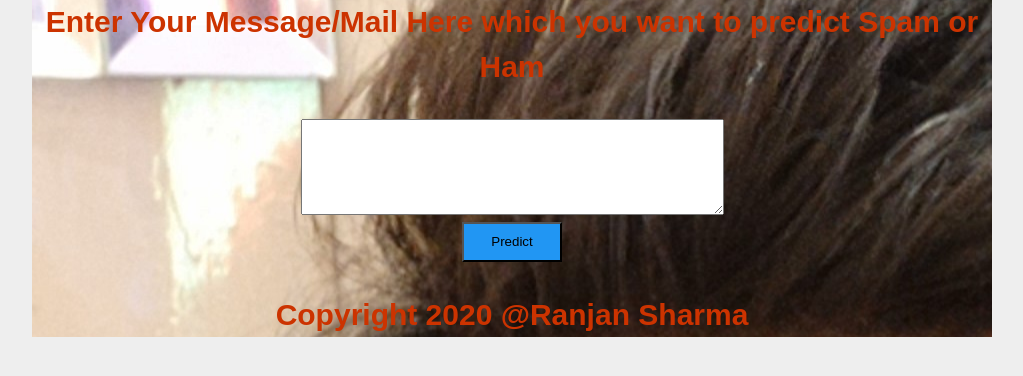
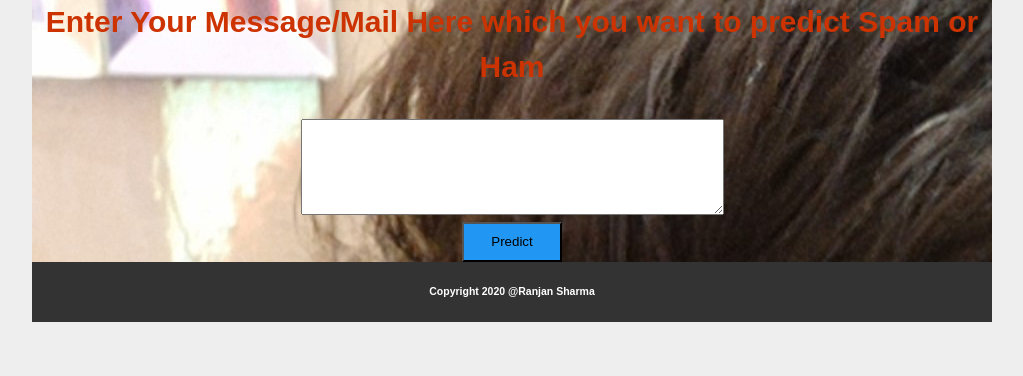
Before and after one commit to iamranjan/spam_classifier_Flask, a Flask app: page / in a window 1280 px wide. Shown: the part 187-563 px from the top of the page, without its empty margins (128-1151 px from the left). Run offline with Flask 2, Linux system fonts and the light colour scheme; parts of the project's set-up code (start-up, migrations or seed data) failed here and were passed over.

Commit message:
Update styles.css

```diff
--- a/static/styles.css
+++ b/static/styles.css
@@ -1,5 +1,6 @@
 html { font-family: sans-serif; background: #eee; padding: 1rem; }
-
+footer.footer {position: relative; height:60px; width: 100%;background-color: #333333;}
+p.copyright { position: absolute;font-weight: bold;  color: #fff; width: 100%;line-height: 40px; bottom:0;text-align: center;  font-size: 0.7em;}
 body{ max-width: 960px; font:15px/1.5 Arial, Helvetica,sans-serif; 	padding: 0px; 	margin: 0 auto;
 	background-image: url("paper.jpg");  background-color: #ff6699; }
 
```
